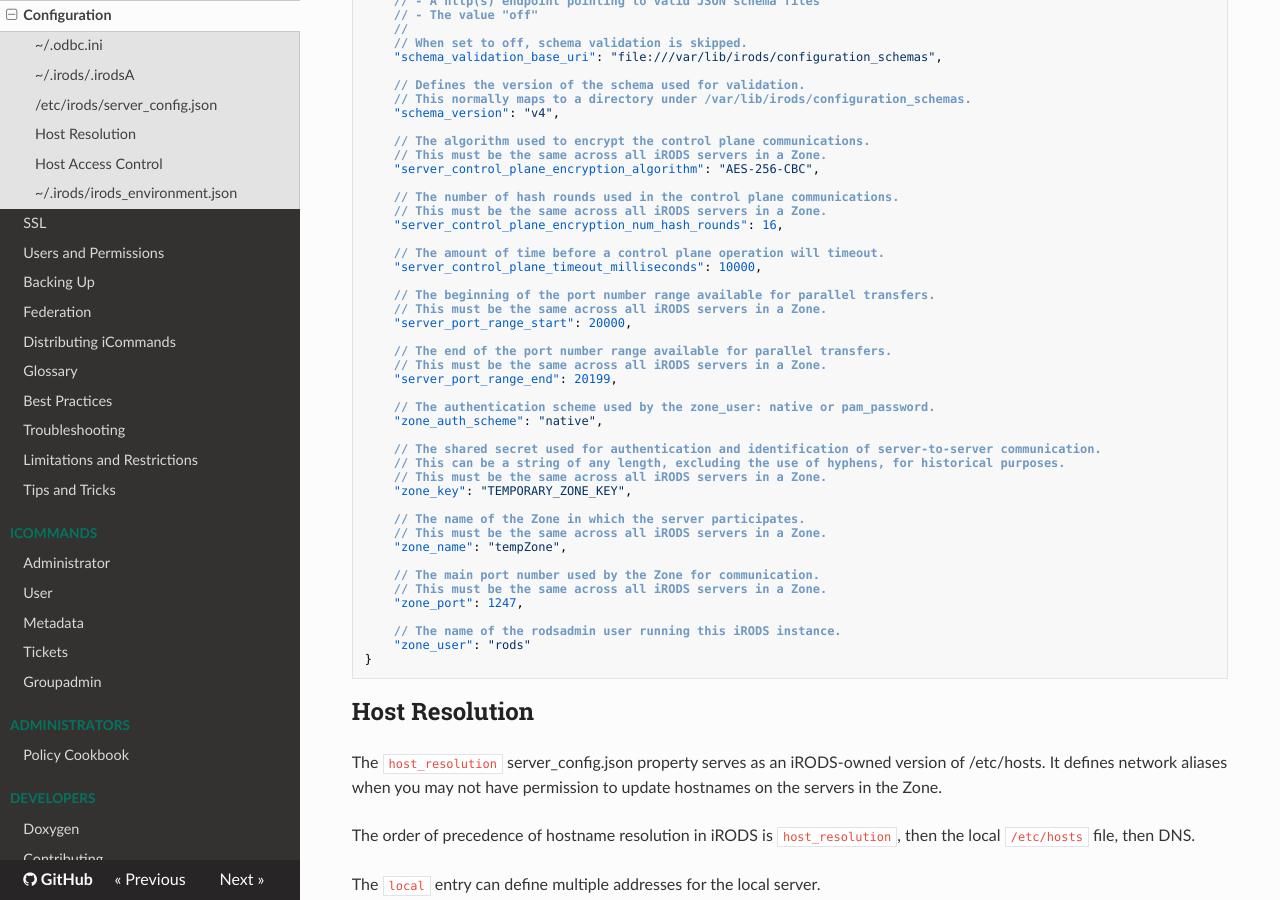
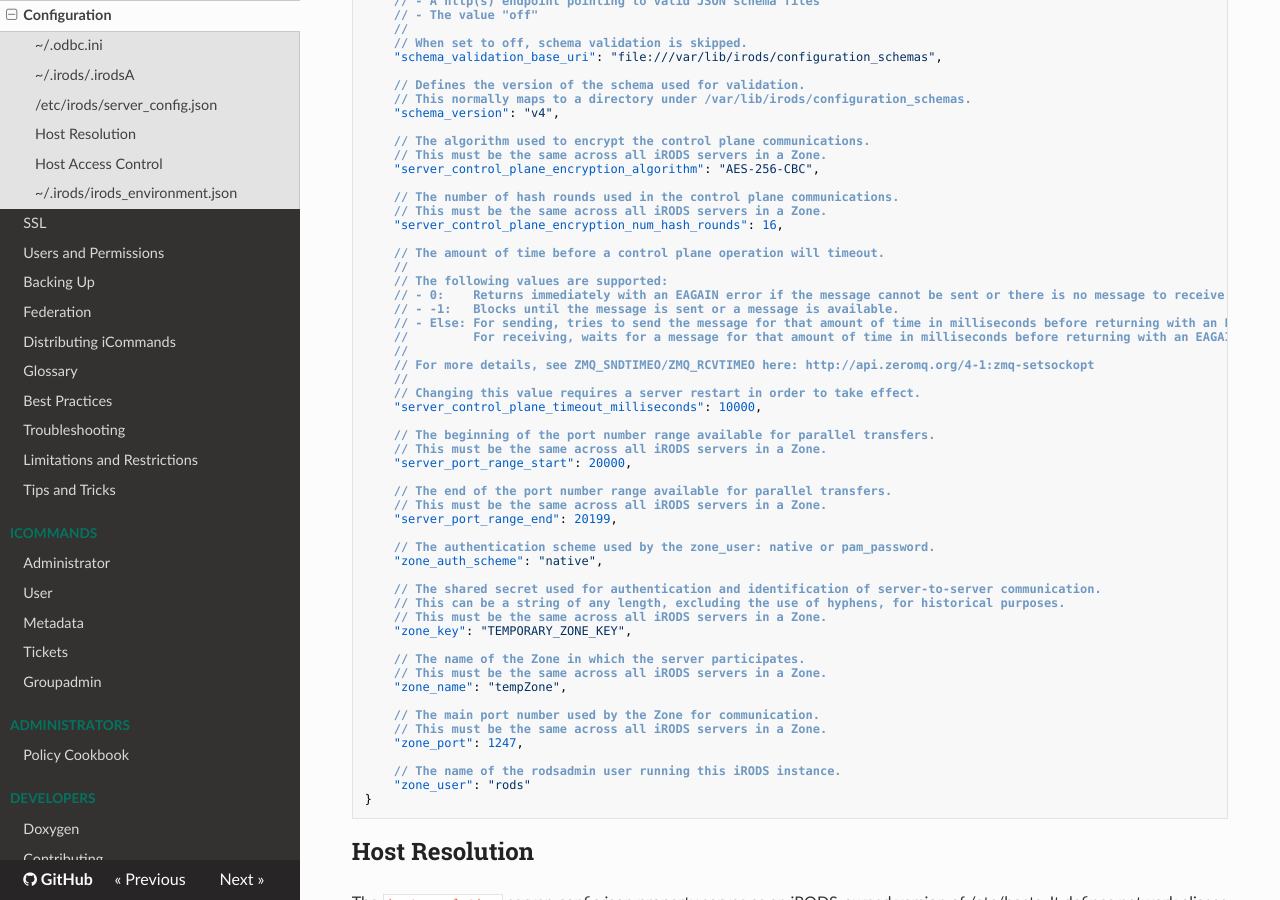
Before and after one commit to irods/irods_docs, an MkDocs documentation site: the page built from docs/system_overview/configuration.md, in a window 1280 px wide and 900 px high, scrolled down 5528 px. Built offline with MkDocs 1.6.1, drawn with Linux system fonts in a browser that asks for light colours; nearby versions of some CDN libraries.

Commit message:
[irods/irods#6370] Add control plane socket timeout settings
Adds documentation for the ZeroMQ socket timeout settings for
communications regarding control plane communications. This also
dictates the timeouts for communications around migrating the delay
server.

```diff
--- a/docs/system_overview/configuration.md
+++ b/docs/system_overview/configuration.md
@@ -376,6 +376,16 @@ This file defines the behavior of the server Agent that answers individual reque
     "server_control_plane_encryption_num_hash_rounds": 16,
 
     // The amount of time before a control plane operation will timeout.
+    //
+    // The following values are supported:
+    // - 0:    Returns immediately with an EAGAIN error if the message cannot be sent or there is no message to receive.
+    // - -1:   Blocks until the message is sent or a message is available.
+    // - Else: For sending, tries to send the message for that amount of time in milliseconds before returning with an EAGAIN error.
+    //         For receiving, waits for a message for that amount of time in milliseconds before returning with an EAGAIN error.
+    //
+    // For more details, see ZMQ_SNDTIMEO/ZMQ_RCVTIMEO here: http://api.zeromq.org/4-1:zmq-setsockopt
+    //
+    // Changing this value requires a server restart in order to take effect.
     "server_control_plane_timeout_milliseconds": 10000,
 
     // The beginning of the port number range available for parallel transfers.
```
